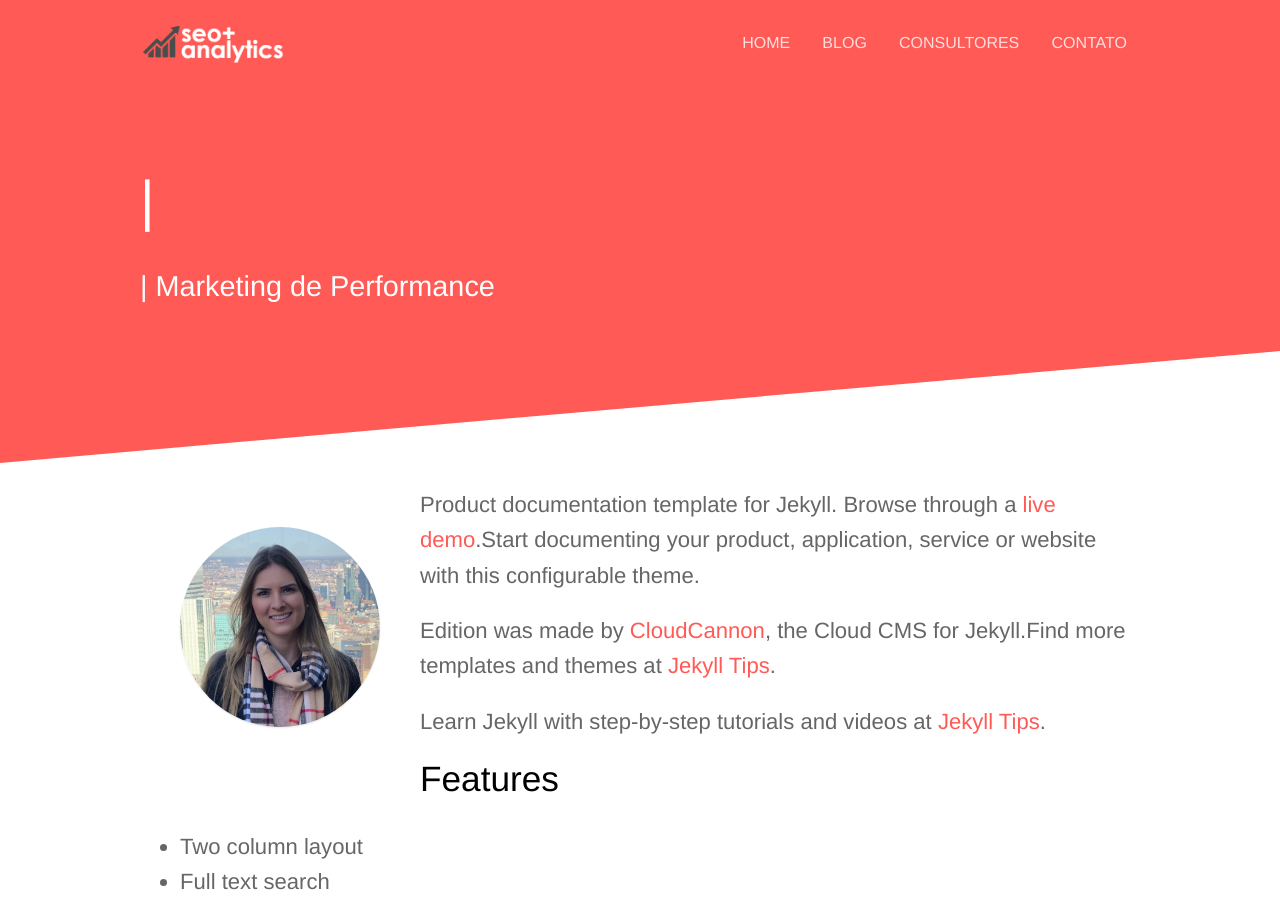
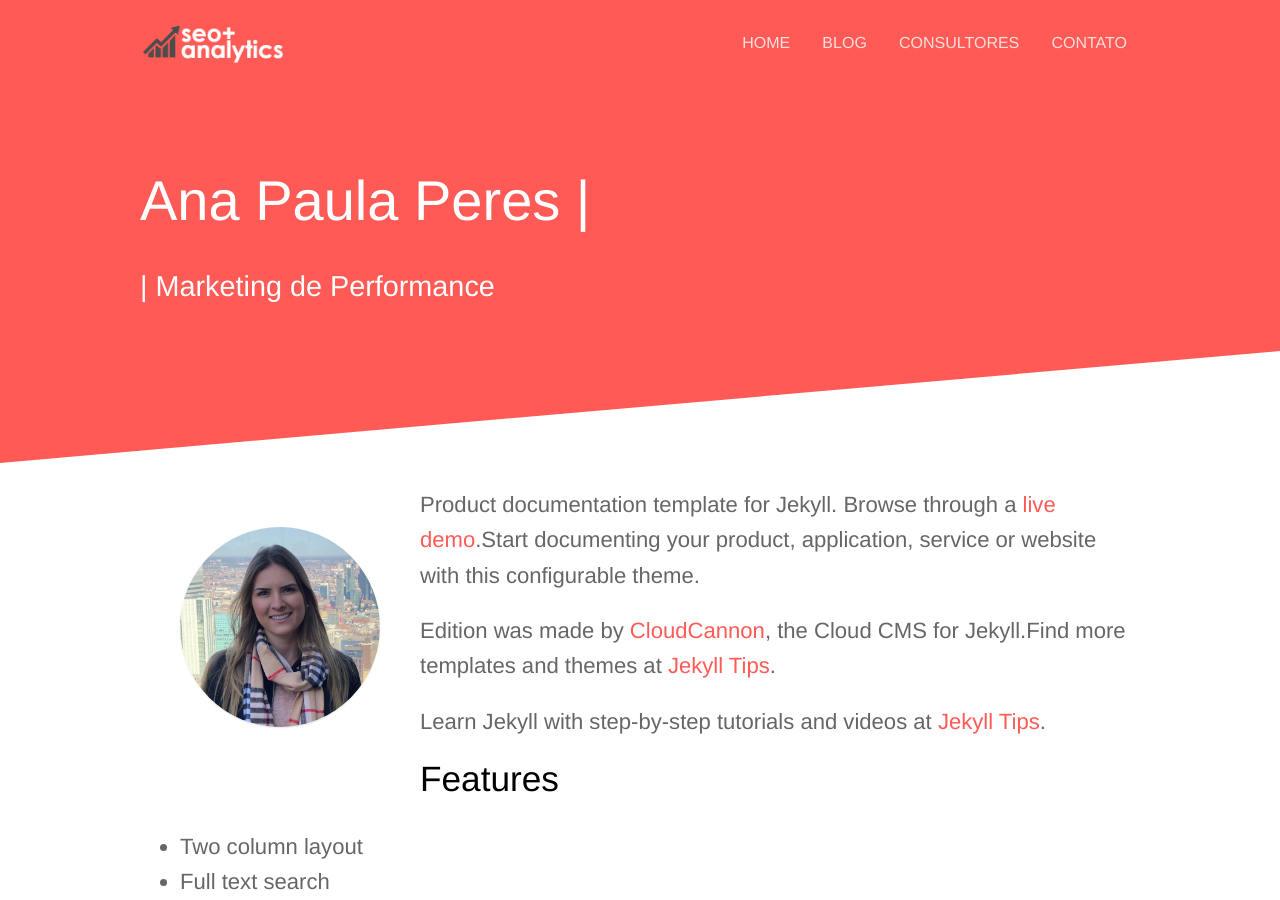
Before and after one commit to seoanalytics/seoanalytics.github.io, a Jekyll site: the page built from _cv/ana-paula.md, in a window 1280 px wide and 900 px high. Built offline with Jekyll 4.4.1, drawn with Linux system fonts in a browser that asks for light colours.

Commit message:
Updated '_layouts/cv.html' via CloudCannon

```diff
--- a/_layouts/cv.html
+++ b/_layouts/cv.html
@@ -6,7 +6,7 @@ layout: default
 <section class="hero diagonal">
 	<div class="container">
 		{% if consultores.heading %}
-		<h2>{{ cv.name }} | {{cv.position}}</a></h2>
+		<h2>{{ page.name }} | {{cv.position}}</a></h2>
 		{% endif %}
 		{% if page.subtitle %}
 			<p class="subtext">{{ cv.name }} | {{ page.subtitle }}</p>
```
